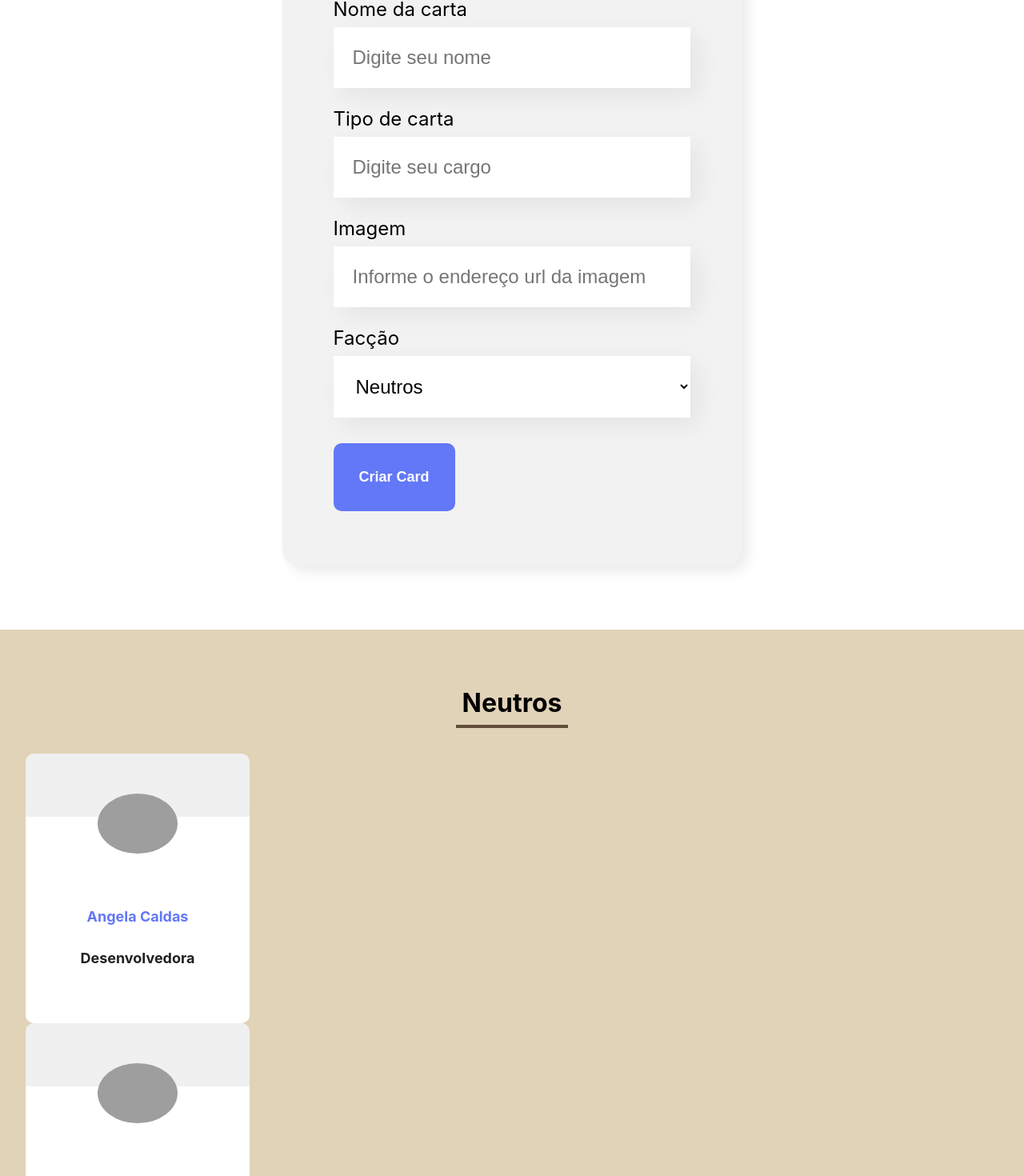
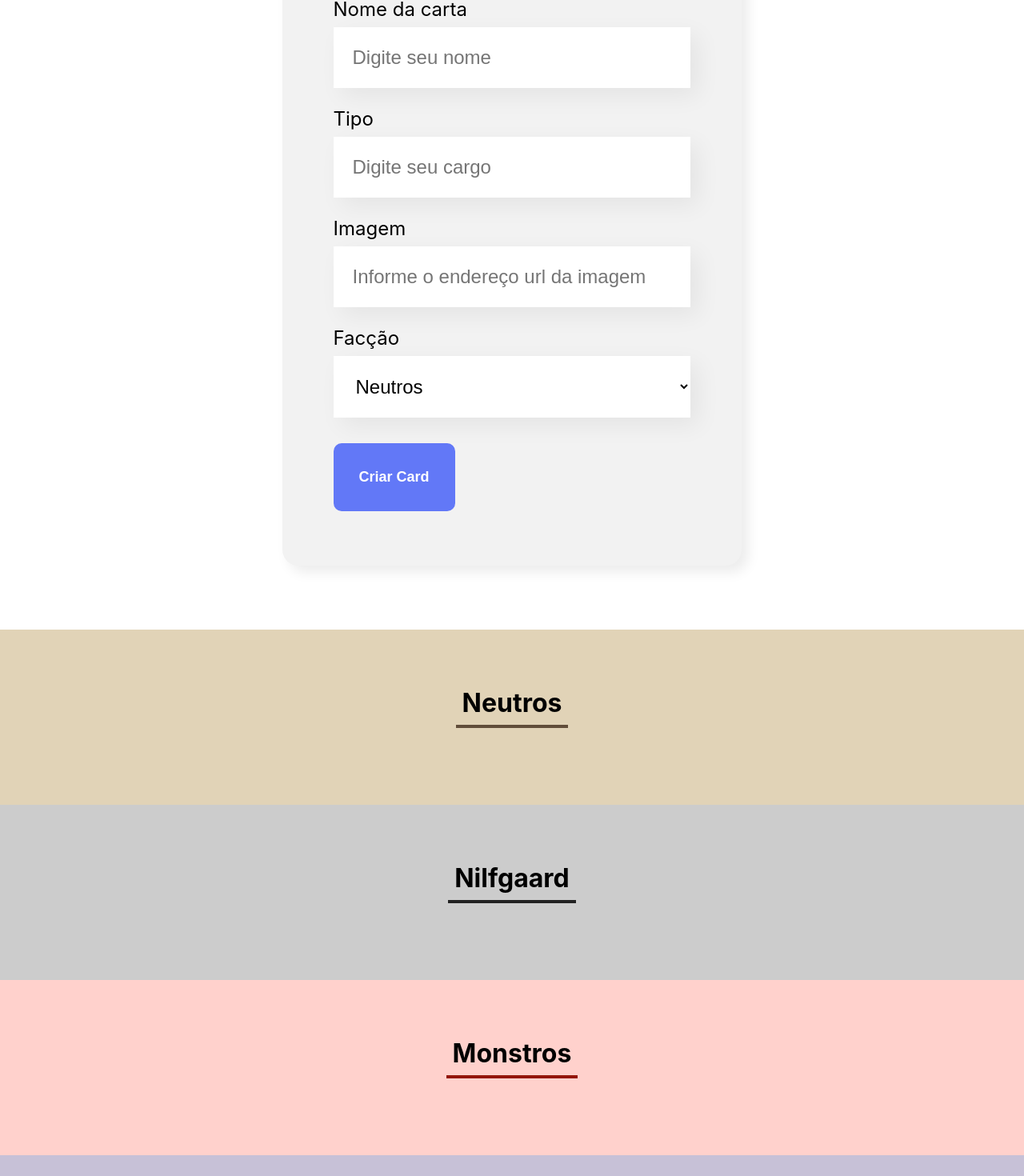
Before and after one commit to sucodelarangela/organo, a React (Vite) app: page / in a window 1280 px wide. Shown: the part 690-2160 px from the top of the page at 80% size. Built offline with nearby package versions, Linux system fonts and the light colour scheme; grey boxes are pictures that could not be loaded.

Commit message:
:construction: mapping and filtering cards into their teams

```diff
--- a/src/App.jsx
+++ b/src/App.jsx
@@ -62,6 +62,7 @@ function App() {
             name={team.name}
             primaryColor={team.primaryColor}
             secondaryColor={team.secondaryColor}
+            professionals={professionals.filter(professional => professional.team === team.name)}
           />
         ))
       }
--- a/src/components/Card/index.jsx
+++ b/src/components/Card/index.jsx
@@ -1,15 +1,15 @@
 import './style.css';
 
 // DUMB COMPONENT
-const Card = () => {
+const Card = ({ name, cardType, image }) => {
     return (
         <div className='card'>
             <div className='header'>
-                <img src="https://github.com/sucodelarangela.png" alt="Angela Caldas" />
+                <img src={image} alt={name} />
             </div>
             <div className='footer'>
-                <h4>Angela Caldas</h4>
-                <h5>Desenvolvedora</h5>
+                <h4>{name}</h4>
+                <h5>{cardType}</h5>
             </div>
         </div>
     );
--- a/src/components/Card/style.css
+++ b/src/components/Card/style.css
@@ -10,8 +10,10 @@
 .card img {
     width: 100px;
     border-radius: 50%;
+    /* clip-path: circle(50px at 50% 50px); */
     position: relative;
     bottom: -50px;
+    /* bottom: -75px; */
 }
 
 .card .footer {
--- a/src/components/Form/index.jsx
+++ b/src/components/Form/index.jsx
@@ -12,7 +12,7 @@ import Button from '../Button';
 const Form = (props) => {
     // states
     const [name, setName] = useState('');
-    const [job, setJob] = useState('');
+    const [cardType, setCardType] = useState('');
     const [image, setImage] = useState('');
     const [team, setTeam] = useState('');
 
@@ -21,7 +21,7 @@ const Form = (props) => {
         // sending professional data to App.js state
         props.registeredProfessionals({
             name,
-            job,
+            cardType,
             image,
             team
         });
@@ -39,11 +39,11 @@ const Form = (props) => {
                     changed={value => setName(value)}
                 />
                 <InputField
-                    label='Tipo de carta'
+                    label='Tipo'
                     placeholder='Digite seu cargo'
                     required={true}
-                    value={job}
-                    changed={value => setJob(value)}
+                    value={cardType}
+                    changed={value => setCardType(value)}
                 />
                 <InputField
                     label='Imagem'
--- a/src/components/Team/index.jsx
+++ b/src/components/Team/index.jsx
@@ -9,10 +9,13 @@ const Team = (props) => {
                 backgroundColor: props.secondaryColor
             }}
         >
-            <h3 style={{ borderColor: props.primaryColor }}
-            >{props.name}</h3>
-            <Card />
-            <Card />
+            <h3 style={{ borderColor: props.primaryColor }}>{props.name}</h3>
+
+            <div className='professionals'>
+                {
+                    props.professionals.map(professional => <Card name={professional.name} cardType={professional.cardType} image={professional.image} />)
+                }
+            </div>
         </section>
     );
 };
--- a/src/components/Team/style.css
+++ b/src/components/Team/style.css
@@ -9,3 +9,10 @@
     display: inline-block;
     padding: 8px;
 }
+
+.professionals {
+    display: flex;
+    justify-content: space-around;
+    margin-top: 32px;
+    flex-wrap: wrap;
+}
```
